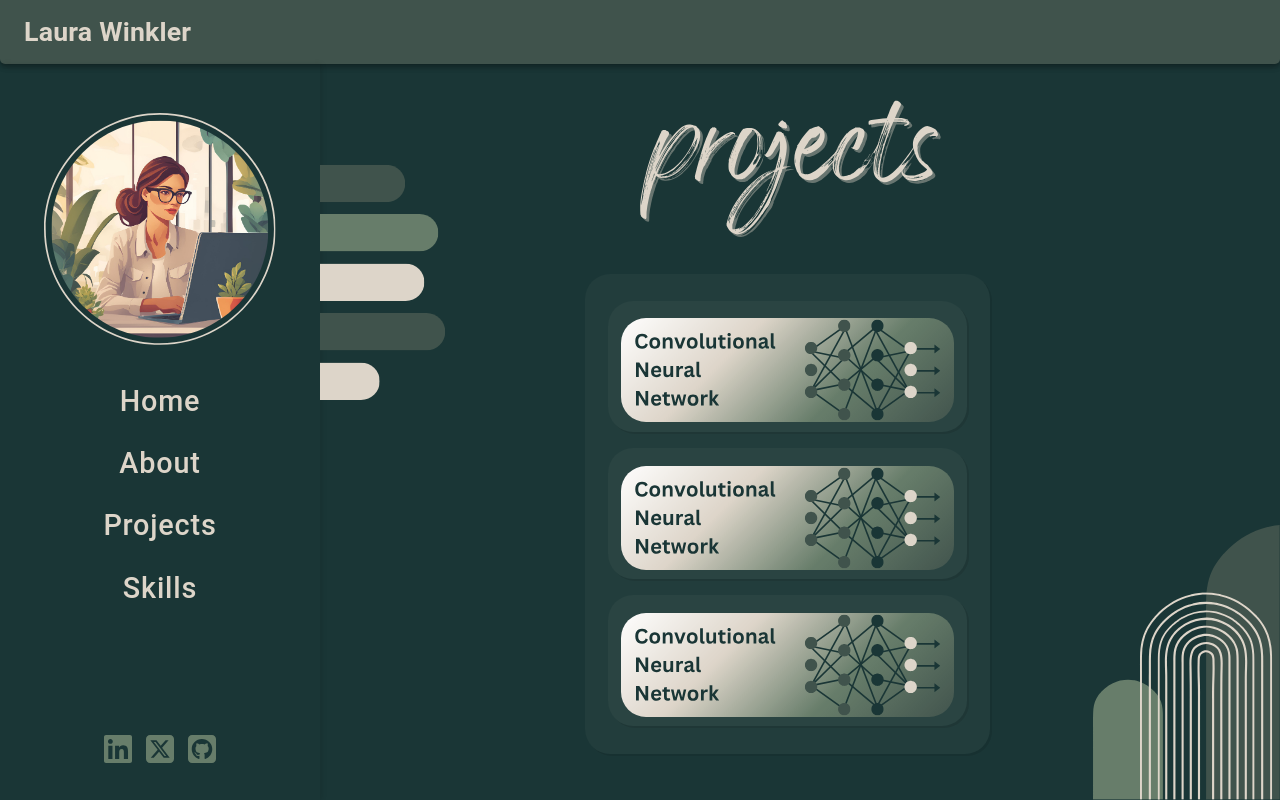
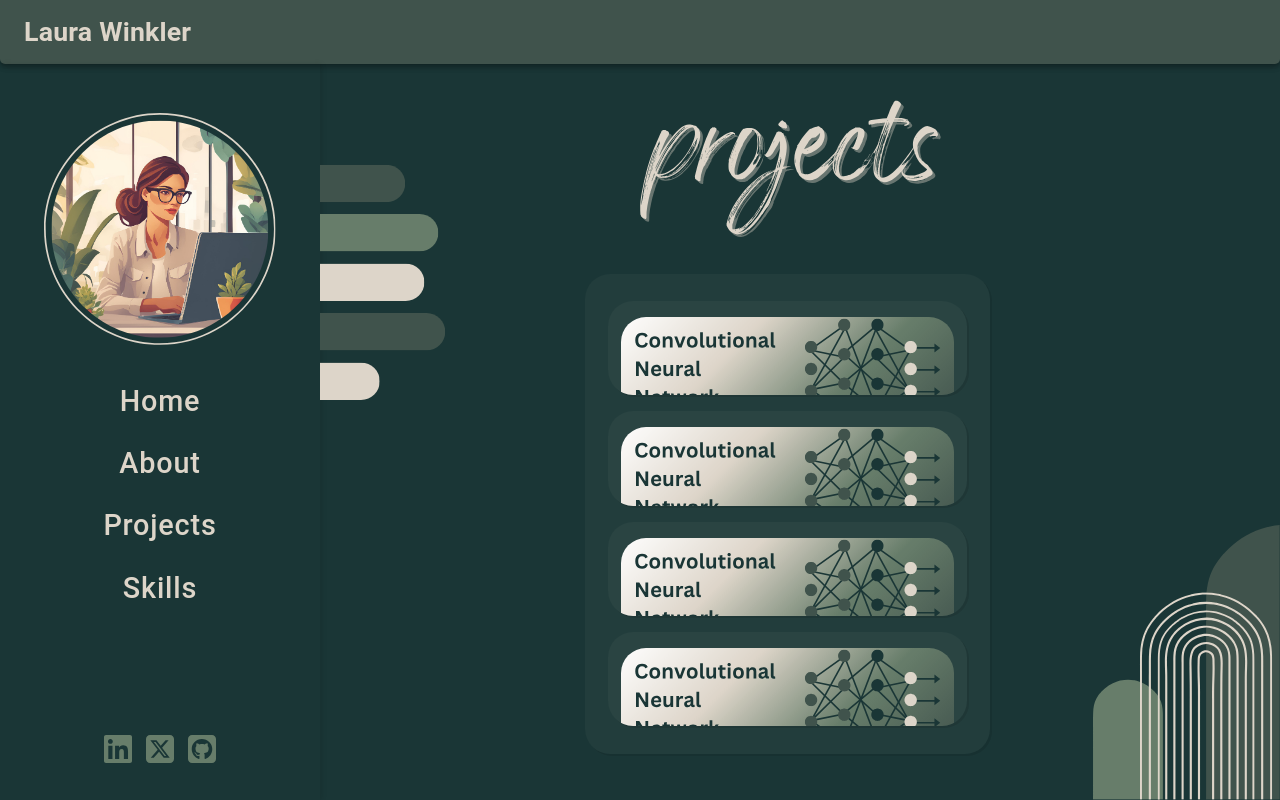
Before and after one commit to WinklerLaura/PortfolioLW, a React (Vite) app: page /projects in a window 1280 px wide. Built offline with nearby package versions, Linux system fonts and the light colour scheme.

Commit message:
objectfit: conatin added

```diff
--- a/src/components/pages/projectsPage/ProjectsPage.tsx
+++ b/src/components/pages/projectsPage/ProjectsPage.tsx
@@ -3,19 +3,7 @@ import { Box, Card, CardMedia } from "@mui/material";
 import headerProjects from "../../../assets/headerGraphics/headerProjects.svg";
 import project1 from "../../../assets/projectImages/project1.svg";
 
-////////////////////////////
 export const ProjectsPage = () => {
-    // const cardStyle = {
-    //     width: { xs: "100%", sm: "630px" },
-    //     height: { xs: "auto", sm: "230px" },
-    //     minHeight: "230px",
-    //     margin: "2vh 2vw",
-    //     padding: "15px 15px",
-    //     borderRadius: "25px",
-    //     boxShadow: "2px 2px rgba(0, 0, 0, 0.1)",
-    //     bgcolor: "rgb(221, 213, 201, 0.04)",
-    // };
-
     const cardStyle2 = {
         height: "30vh",
         width: "28vw",
@@ -25,16 +13,12 @@ export const ProjectsPage = () => {
         bgcolor: "rgb(221, 213, 201, 0.04)",
     };
 
-    // const cardMediaStyle = {
-    //     height: { xs: 1, sm: 200 },
-    //     objectFit: "contain",
-    // };
-
     const cardMediaStyle2 = {
         height: "13vh",
         width: "26vw",
-        margin: "2.2vh 1vw",
+        margin: "2vh 1vw",
         borderRadius: "25px",
+        objectFit: "contain",
     };
 
     const parentCardStyle = {
@@ -83,6 +67,13 @@ export const ProjectsPage = () => {
                             title="project1Image"
                         />
                     </Card>
+                    <Card sx={cardStyle2}>
+                        <CardMedia
+                            sx={cardMediaStyle2}
+                            image={project1}
+                            title="project1Image"
+                        />
+                    </Card>
                 </Box>
             </PageLayout>
         </div>
```
